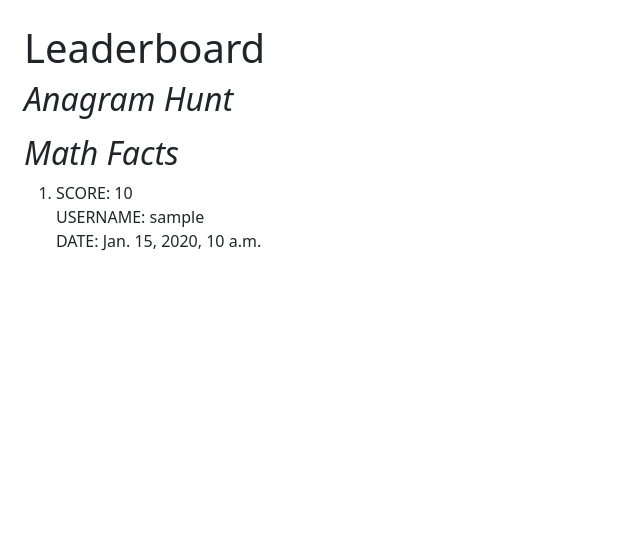
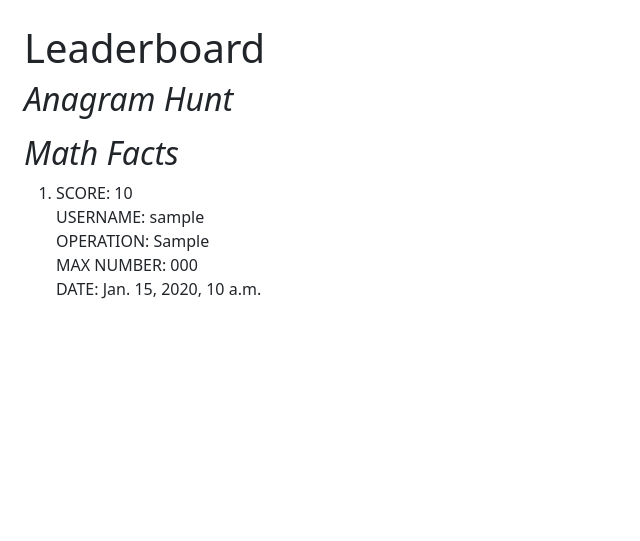
Before and after one commit to rmodloff01/play2learn-complete, a Django app: page /leaderboard/ in a window 1280 px wide. Shown: the part 83-624 px from the top of the page, without its empty margins (0-640 px from the left). Run offline with Django 4.2, Linux system fonts and the light colour scheme; tables that the repository leaves empty hold one stand-in row (values such as "Sample post"); some libraries are stand-ins or nearby versions.

Commit message:
Twelfth Update

```diff
--- a/templates/game-scores.html
+++ b/templates/game-scores.html
@@ -6,13 +6,13 @@
   <h2>Anagram Hunt</h2>
   <ol>
     {% for score in anagram_scores %}
-        <li>SCORE: {{score.score}} <br> DATE: {{score.created}}</li>
+        <li>SCORE: {{score.score}} <br> WORD LENGTH: {{score.word_length}} <br> DATE: {{score.created}}</li>
     {% endfor %}
   </ol>
   <h2>Math Facts</h2>
   <ol>
     {% for score in math_scores %}
-        <li>SCORE: {{score.score}} <br> DATE: {{score.created}}</li>
+        <li>SCORE: {{score.score}} <br> OPERATION: {{score.operation}} <br> MAX NUMBER: {{score.max_number}} <br> DATE: {{score.created}}</li>
     {% endfor %}
   </ol>
 {% endblock %}
--- a/templates/leaderboard.html
+++ b/templates/leaderboard.html
@@ -6,13 +6,13 @@
   <h2>Anagram Hunt</h2>
   <ol>
     {% for score in anagram_scores %}
-    <li>SCORE: {{score.score}} <br> USERNAME: {{score.user_name}} <br/> DATE: {{score.created}}</li>
+    <li>SCORE: {{score.score}} <br> USERNAME: {{score.user_name}} <br> WORD LENGTH: {{score.word_length}} <br/> DATE: {{score.created}}</li>
     {% endfor %}
   </ol>
   <h2>Math Facts</h2>
   <ol>
     {% for score in math_scores %}
-        <li>SCORE: {{score.score}} <br> USERNAME: {{score.user_name}} <br/> DATE: {{score.created}}</li>
+        <li>SCORE: {{score.score}} <br> USERNAME: {{score.user_name}} <br> OPERATION: {{score.operation}} <br> MAX NUMBER: {{score.max_number}} <br/> DATE: {{score.created}}</li>
     {% endfor %}
   </ol>
 {% endblock %}
```
